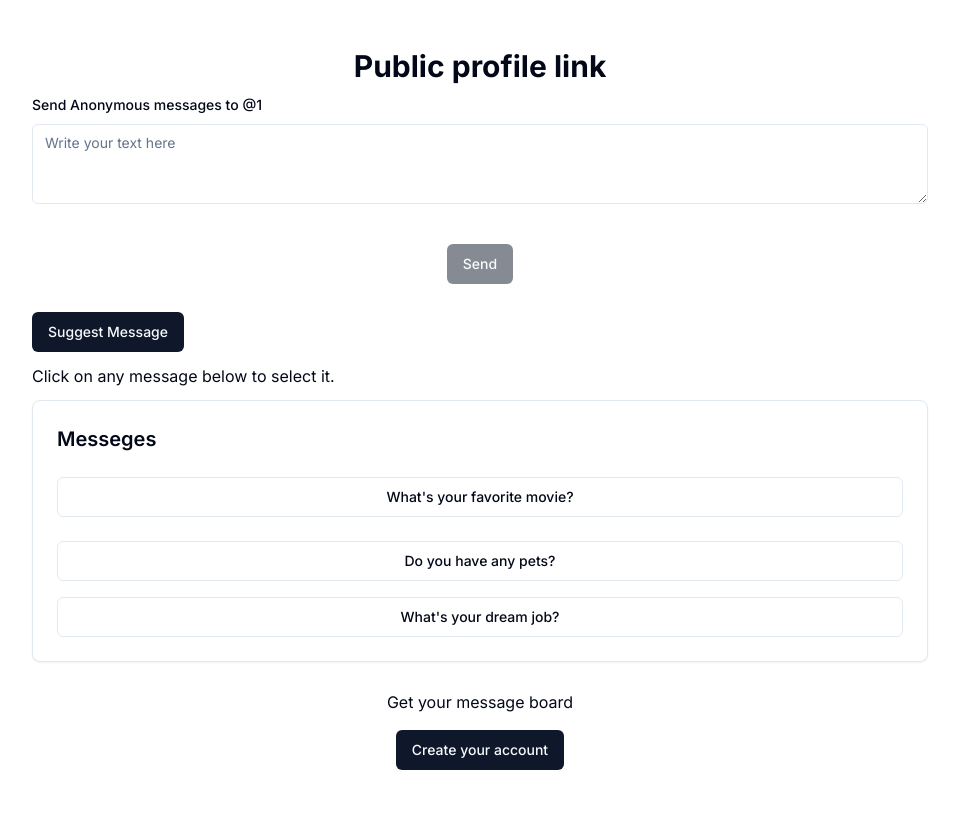
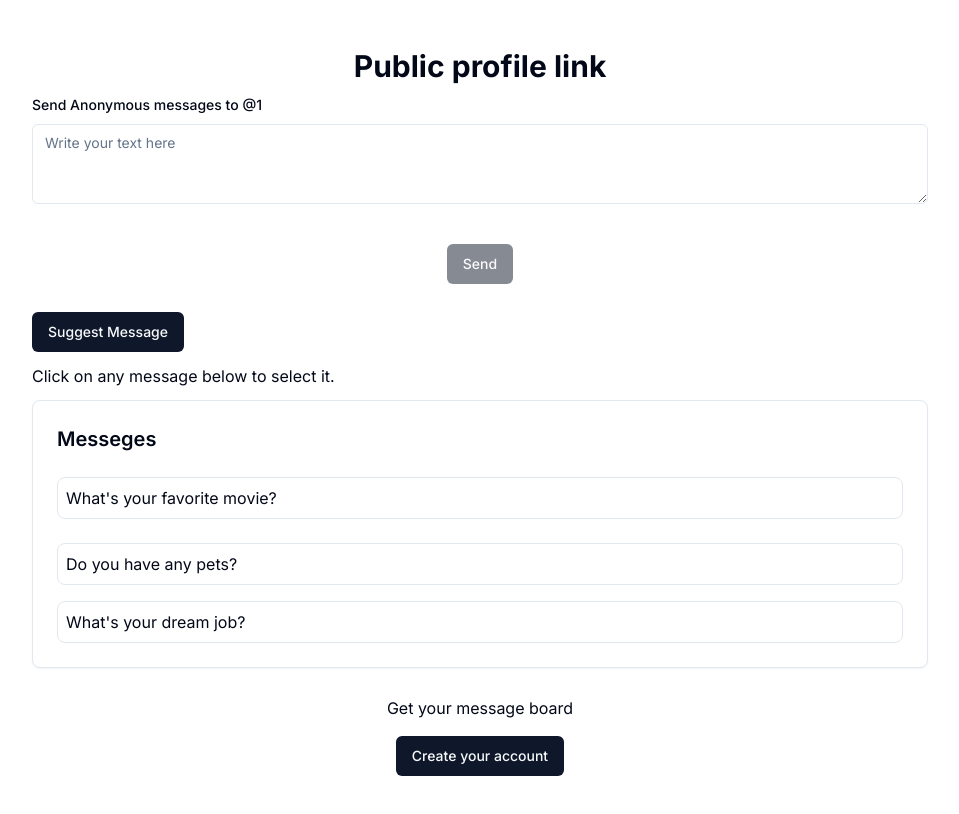
Before and after one commit to muhammad-4bdull4h/anonymous-feedback-application, a Next.js app: page /u/1 in a window 1280 px wide. Shown: the whole page, without its empty margins (160-1119 px from the left). Built offline with nearby package versions, Linux system fonts and the light colour scheme.

Commit message:
"Replace Button with div element in suggested messages"

```diff
--- a/src/app/u/[username]/page.tsx
+++ b/src/app/u/[username]/page.tsx
@@ -144,14 +144,14 @@ function Page() {
             <CardContent className="flex flex-col space-y-4">
               {suggestedMessagesParser(suggestedMessages).map(
                 (message, idx) => (
-                  <Button
+                  <div
                     key={idx}
-                    variant="outline"
+                    // variant="outline"
                     onClick={() => onMessageClick(message)}
-                    className="mb-2"
+                    className="mb-2 border rounded-lg cursor-pointer hover:bg-blue-50 p-2 flex"
                   >
                     {message}
-                  </Button>
+                  </div>
                 )
               )}
             </CardContent>
```
